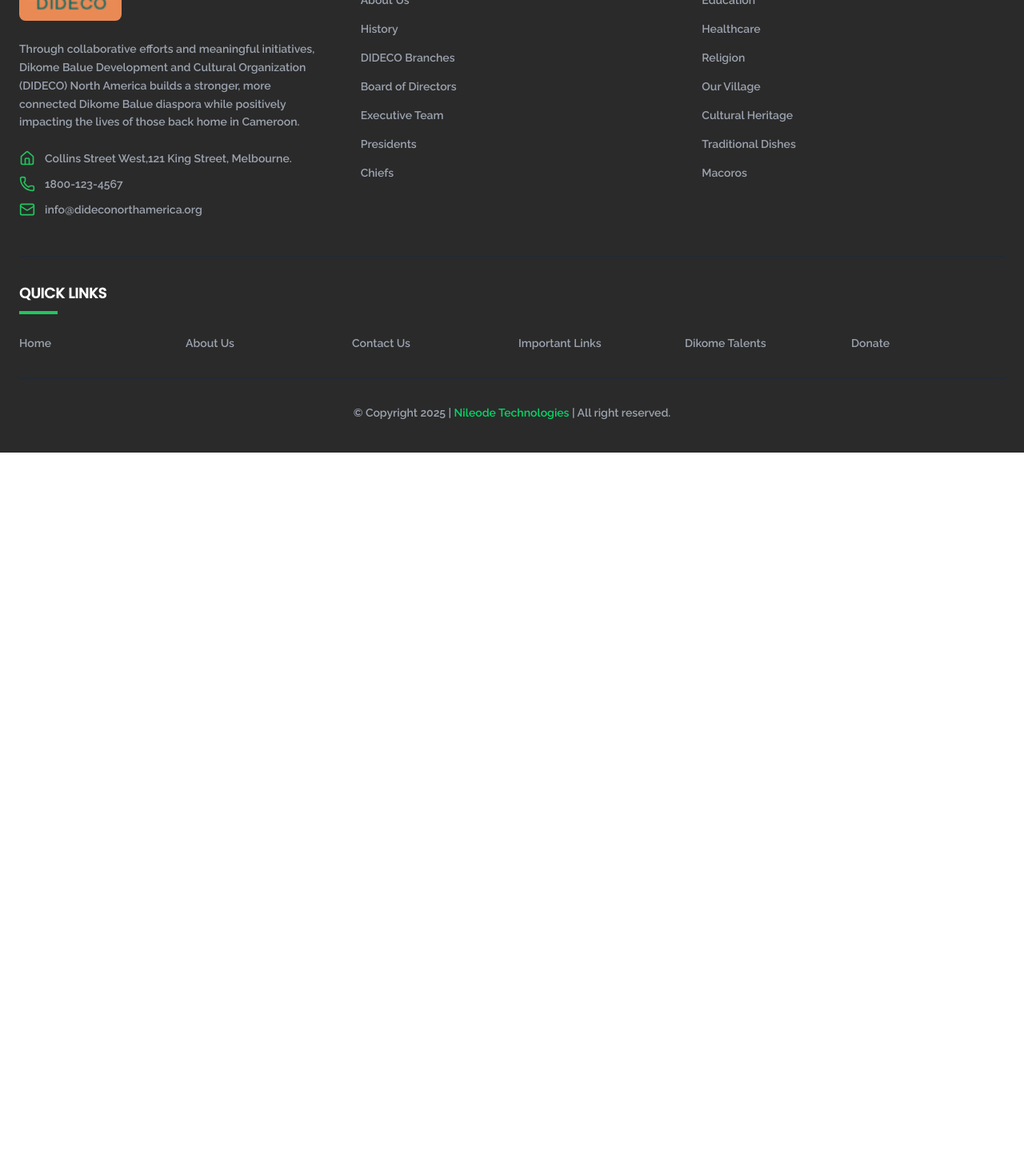
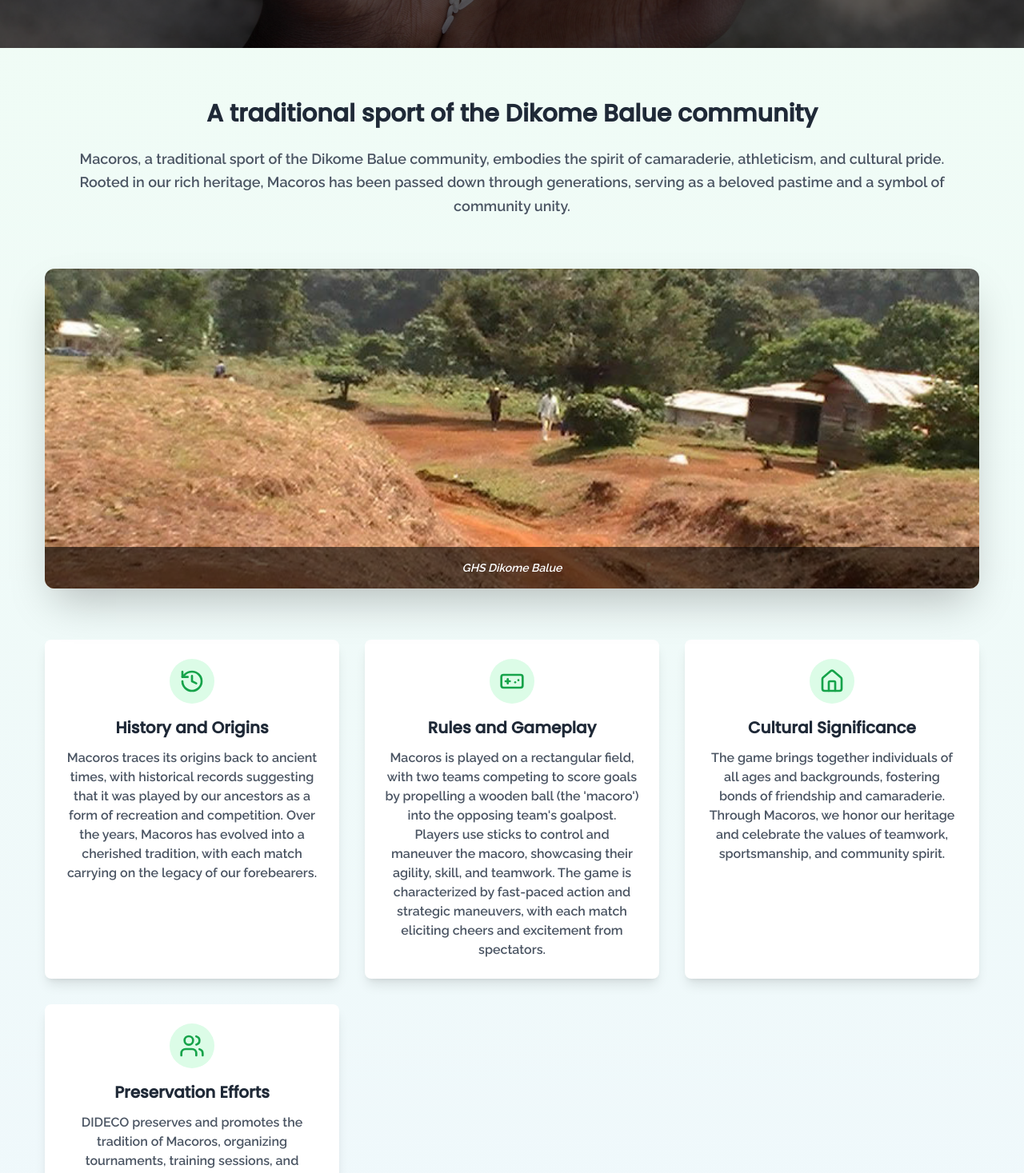
Before and after one commit to itsyaba/dieco, a React (Vite) app: page /heritage/macoros in a window 1280 px wide. Shown: the part 500-1967 px from the top of the page at 80% size. Before the commit the page ends 1066 px from the top, so only its background shows below. Built offline with nearby package versions, Linux system fonts and the light colour scheme.

Commit message:
added macoros

```diff
--- a/src/App.tsx
+++ b/src/App.tsx
@@ -6,19 +6,26 @@
 import EducationDescription from "./components/Community/EducationDescription";
 import HealthcareDescription from "./components/Community/HealthcareDescription";
 import ReligionDescription from "./components/Community/ReligionDescription";
-
+import ScrollToTop from "./lib/ScrollToTop";
+import Macoros from "./components/Heritage/Macoros";
 
 function App() {
   return (
     <>
       <Navbar />
+      <ScrollToTop />
       <Routes>
         <Route path="/" element={<Home />} />
         <Route path="/about" element={<About />} />
+
         <Route path="/community/education" element={<EducationDescription />} />
-    <Route path="/community/healthcare" element={<HealthcareDescription />} />
+        <Route
+          path="/community/healthcare"
+          element={<HealthcareDescription />}
+        />
         <Route path="/community/religion" element={<ReligionDescription />} />
 
+        <Route path="/heritage/macoros" element={<Macoros />} />
       </Routes>
       <Footer />
     </>
--- a/src/Navbar/navData.ts
+++ b/src/Navbar/navData.ts
@@ -67,10 +67,10 @@
     { href: "/donate", label: "Donate", description: "Support our community initiatives" },
   ],
   "/heritage": [
-    { href: "/heritage/culture", label: "Cultural Heritage", description: "Preserving cultural traditions" },
+    { href: "/heritage/village", label: "Our Village", description: "We have a rich history vibrant culture and enduring spirit of the Dikome Balue people." },
     { href: "/heritage/artifacts", label: "Artifacts", description: "Historical artifacts and preservation" },
-    { href: "/heritage/language", label: "Language", description: "Language preservation efforts" },
-    { href: "/heritage/traditions", label: "Traditions", description: "Traditional practices and customs" },
+    { href: "/heritage/traditionl", label: "Traditional ", description: "Traditional practices and customs" },
+    { href: "/heritage/macoros", label: "Macoros", description: "A traditional sport of the Dikome Balue community, embodies the spirit of camaraderie, athleticism, and cultural pride. " },
   ],
   "/gallery": [
     { href: "/gallery/photos", label: "Photo Gallery", description: "Images from our events and projects" },
--- /dev/null
+++ b/src/components/Heritage/Macoros.tsx
@@ -0,0 +1,192 @@
+import React from "react";
+import { motion } from "framer-motion";
+import { useInView } from "react-intersection-observer";
+import {
+  History,
+  Gamepad,
+  Home,
+  Users,
+} from "lucide-react";
+import JoinCommunity from "../Home/JoinCommunity";
+import DescCard from "../DescCard";
+import BgImg from "@/assets/who_we_are-1.jpeg"
+// Custom animated section component
+const AnimatedSection = ({
+  children,
+  className = "",
+  delay = 0,
+}: {
+  children: React.ReactNode;
+  className?: string;
+  delay?: number;
+}) => {
+  const [ref, inView] = useInView({
+    triggerOnce: true,
+    threshold: 0.1,
+  });
+
+  return (
+    <motion.div
+      ref={ref}
+      initial={{ opacity: 0, y: 50 }}
+      animate={inView ? { opacity: 1, y: 0 } : { opacity: 0, y: 50 }}
+      transition={{ duration: 0.7, delay }}
+      className={className}
+    >
+      {children}
+    </motion.div>
+  );
+};
+
+// Feature card component
+export const FeatureCard = ({
+  icon: Icon,
+  title,
+  description,
+  delay = 0,
+}: {
+  icon: React.ElementType;
+  title: string;
+  description: string;
+  delay?: number;
+}) => {
+  return (
+    <AnimatedSection
+      delay={delay}
+      className="bg-white rounded-lg shadow-lg p-6 flex flex-col items-center text-center transform transition-all duration-300 hover:scale-105 hover:shadow-xl"
+    >
+      <div className="p-3 bg-green-100 rounded-full mb-4">
+        <Icon className="w-8 h-8 text-green-600" />
+      </div>
+      <h3 className="text-xl font-bold mb-3 text-gray-800">{title}</h3>
+      <p className="text-gray-600">{description}</p>
+    </AnimatedSection>
+  );
+};
+
+function Macoros() {
+  return (
+    <div className=" bg-gradient-to-b from-green-50 to-blue-50 mt-40">
+      <DescCard title="Macoros " breadcrumb="Macoros" />
+      <main className=" px-6 py-16">
+        <AnimatedSection className="max-w-6xl mx-auto text-center mb-16 container ">
+          <h2 className="text-3xl font-bold text-gray-800 mb-6">
+            A traditional sport of the Dikome Balue community
+          </h2>
+          <p className="text-lg text-gray-600 leading-relaxed">
+            Macoros, a traditional sport of the Dikome Balue community, embodies
+            the spirit of camaraderie, athleticism, and cultural pride. Rooted
+            in our rich heritage, Macoros has been passed down through
+            generations, serving as a beloved pastime and a symbol of community
+            unity.
+          </p>
+        </AnimatedSection>
+
+        {/* Original School Image */}
+        <AnimatedSection className="mb-16 container">
+          <div className="relative rounded-xl overflow-hidden shadow-2xl">
+            <img
+              src={BgImg}
+              alt="GHS Dikome Balue"
+              className="w-full h-[400px] object-cover hover:scale-110 transition-all"
+            />
+            <div className="absolute bottom-0 left-0 right-0 bg-black/60 text-white p-4 text-center">
+              <p className="text-sm italic">GHS Dikome Balue</p>
+            </div>
+          </div>
+        </AnimatedSection>
+
+        {/* Programs Grid */}
+        <section className="mb-16">
+          {/*
+
+        History and Origins:
+
+
+Rules and Gameplay:
+
+
+Cultural Significance:
+Preservation Efforts:
+
+
+        */}
+
+          <div className="grid grid-cols-1 md:grid-cols-2 lg:grid-cols-3 gap-8 mx-auto container">
+            <FeatureCard
+              icon={History}
+              title="History and Origins"
+              description="Macoros traces its origins back to ancient times, with historical records suggesting that it was played by our ancestors as a form of recreation and competition. Over the years, Macoros has evolved into a cherished tradition, with each match carrying on the legacy of our forebearers."
+              delay={0.1}
+            />
+
+            <FeatureCard
+              icon={Gamepad}
+              title="Rules and Gameplay"
+              description="Macoros is played on a rectangular field, with two teams competing to score goals by propelling a wooden ball (the 'macoro') into the opposing team's goalpost. Players use sticks to control and maneuver the macoro, showcasing their agility, skill, and teamwork. The game is characterized by fast-paced action and strategic maneuvers, with each match eliciting cheers and excitement from spectators."
+              delay={0.2}
+            />
+
+            <FeatureCard
+              icon={Home}
+              title="Cultural Significance"
+              description="The game brings together individuals of all ages and backgrounds, fostering bonds of friendship and camaraderie. Through Macoros, we honor our heritage and celebrate the values of teamwork, sportsmanship, and community spirit."
+              delay={0.3}
+            />
+
+            <FeatureCard
+              icon={Users}
+              title="Preservation Efforts"
+              description="DIDECO preserves and promotes the tradition of Macoros, organizing tournaments, training sessions, and cultural events to ensure its continued vitality. Through these efforts, we aim to pass down the tradition of Macoros to future generations, keeping alive the legacy of our cultural heritage."
+              delay={0.4}
+            />
+          </div>
+        </section>
+
+        <JoinCommunity />
+
+        {/* Testimonials */}
+        {/* <section className="mb-16">
+          <AnimatedSection className="text-center mb-10">
+            <h2 className="text-3xl font-bold text-gray-800 mb-4">Community Voices</h2>
+            <p className="text-lg text-gray-600 max-w-3xl mx-auto">
+              Hear from those who have benefited from our educational initiatives.
+            </p>
+          </AnimatedSection>
+
+          <div className="grid grid-cols-1 md:grid-cols-2 gap-8">
+            {[
+              {
+                quote: "The scholarship from DIDECO changed my life. I'm now pursuing my dream of becoming a doctor to serve my community.",
+                name: "Esther M.",
+                role: "Medical Student"
+              },
+              {
+                quote: "The adult literacy program helped me gain confidence and new skills. I can now read to my grandchildren and help with their homework.",
+                name: "John T.",
+                role: "Community Elder"
+              }
+            ].map((testimonial, index) => (
+              <AnimatedSection
+                key={index}
+                delay={0.2 * index}
+                className="bg-blue-50 rounded-lg p-8 shadow-lg"
+              >
+                <div className="flex flex-col h-full">
+                  <div className="text-4xl text-green-600 mb-4">"</div>
+                  <p className="text-gray-700 italic mb-6 flex-grow">{testimonial.quote}</p>
+                  <div>
+                    <p className="font-bold text-gray-800">{testimonial.name}</p>
+                    <p className="text-gray-600">{testimonial.role}</p>
+                  </div>
+                </div>
+              </AnimatedSection>
+            ))}
+          </div>
+        </section> */}
+      </main>
+    </div>
+  );
+}
+
+export default Macoros;
--- /dev/null
+++ b/src/lib/ScrollToTop.tsx
@@ -0,0 +1,14 @@
+import { useEffect } from "react";
+import { useLocation } from "react-router-dom";
+
+const ScrollToTop = () => {
+  const { pathname } = useLocation();
+
+  useEffect(() => {
+    window.scrollTo(0, 0);
+  }, [pathname]);
+
+  return null;
+};
+
+export default ScrollToTop;
```
Also changed, not shown: src/assets/who_we_are-1.jpeg (added). Lines whose indentation alone changed are shown as unchanged.
